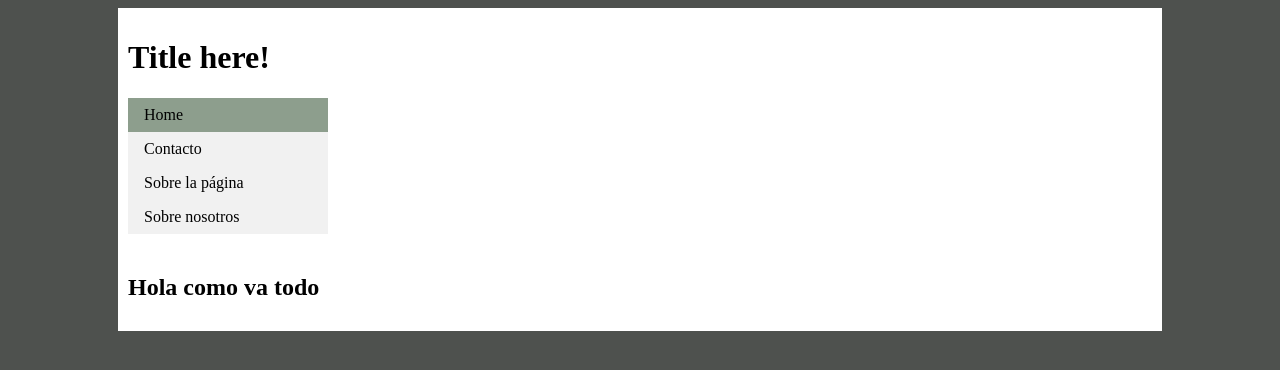
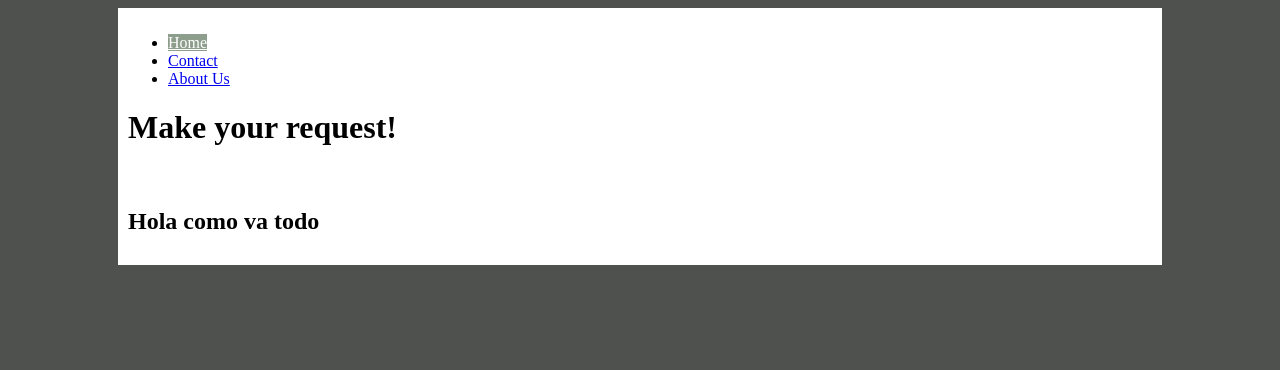
Before and after one commit to nisevi/unlu-paw, a PHP site: page / in a window 1280 px wide. Shown: the top 370 px of the page. Run offline with PHP 8.4, Linux system fonts and the light colour scheme; data comes from the database, SQL or seed files in the repository.

Commit message:
About page was removed. Changed simple quotes by double quotes to standardize the syntaxis.

```diff
--- a/trabajos_practicos/tecnologias_del_lado_del_servidor/app_tp2/config.php
+++ b/trabajos_practicos/tecnologias_del_lado_del_servidor/app_tp2/config.php
@@ -7,7 +7,7 @@ class Config
     public function __construct()
     {
         $this->document_root = __DIR__;
-        $this->database_engine = 'mysql';
+        $this->database_engine = "mysql";
     }
 
     public function getStaticPath($static_name)
--- a/trabajos_practicos/tecnologias_del_lado_del_servidor/app_tp2/controllers/about-us.php
+++ b/trabajos_practicos/tecnologias_del_lado_del_servidor/app_tp2/controllers/about-us.php
@@ -1,7 +1,7 @@
 <?php
 
-$title = 'About us';
+$title = "About us";
 $main_title = "Something about us!";
 $content = "";
 
-require 'views/about-us.view.php';
+require "views/about-us.view.php";
--- a/trabajos_practicos/tecnologias_del_lado_del_servidor/app_tp2/controllers/contact.php
+++ b/trabajos_practicos/tecnologias_del_lado_del_servidor/app_tp2/controllers/contact.php
@@ -1,7 +1,7 @@
 <?php
 
-$title = 'Contact page';
+$title = "Contact page";
 $main_title = "Contact with us!";
 $content = "";
 
-require 'views/contact.view.php';
+require "views/contact.view.php";
--- a/trabajos_practicos/tecnologias_del_lado_del_servidor/app_tp2/controllers/index.php
+++ b/trabajos_practicos/tecnologias_del_lado_del_servidor/app_tp2/controllers/index.php
@@ -1,6 +1,6 @@
 <?php
 
-$title = 'First page';
-$main_title = "Title here!";
+$title = "OSDE";
+$main_title = "Make your request!";
 
-require 'views/index.view.php';
+require "views/index.view.php";
--- a/trabajos_practicos/tecnologias_del_lado_del_servidor/app_tp2/core/Router.php
+++ b/trabajos_practicos/tecnologias_del_lado_del_servidor/app_tp2/core/Router.php
@@ -21,6 +21,6 @@ class Router
             return $this->routes[$url];
         }
 
-        throw new Exception("No Route defines to this URL: $url", 1);
+        throw new Exception("No route defined for this URL: $url", 1);
     }
 }
--- a/trabajos_practicos/tecnologias_del_lado_del_servidor/app_tp2/index.php
+++ b/trabajos_practicos/tecnologias_del_lado_del_servidor/app_tp2/index.php
@@ -1,7 +1,7 @@
 <?php
 
-require 'core/bootstrap.php';
-require 'routes.php';
+require "core/bootstrap.php";
+require "routes.php";
 
 $url = $app->request->getUrl();
 require $app->router->direct($url);
--- a/trabajos_practicos/tecnologias_del_lado_del_servidor/app_tp2/views/about.view.php
+++ /dev/null
@@ -1,3 +0,0 @@
-<?php
-
-require "base.view.php";
--- a/trabajos_practicos/tecnologias_del_lado_del_servidor/app_tp2/views/base.view.php
+++ b/trabajos_practicos/tecnologias_del_lado_del_servidor/app_tp2/views/base.view.php
@@ -3,10 +3,10 @@
     <head>
         <title><?= $title ?></title>
         <meta charset="utf-8" />
-    <link href="<?= statics('main.css') ?>" rel="stylesheet" type="text/css">
+        <link href="<?= statics("main.css") ?>" rel="stylesheet" type="text/css">
     </head>
     <body>
-    <?php require 'nav.view.php' ?>
+        <?php require "nav.view.php" ?>
         <h1><?= $main_title ?></h1>
         <?= $content ?>
     </body>
--- a/trabajos_practicos/tecnologias_del_lado_del_servidor/app_tp2/views/header.view.php
+++ b/trabajos_practicos/tecnologias_del_lado_del_servidor/app_tp2/views/header.view.php
@@ -1,4 +1,4 @@
 <header>
+    <?php require "nav.view.php" ?>
     <h1><?= $main_title ?></h1>
-    <?php require 'nav.view.php' ?>
 </header>
--- a/trabajos_practicos/tecnologias_del_lado_del_servidor/app_tp2/views/index.view.php
+++ b/trabajos_practicos/tecnologias_del_lado_del_servidor/app_tp2/views/index.view.php
@@ -3,10 +3,10 @@
     <head>
         <title><?= $title ?></title>
         <meta charset="utf-8" />
-    <link href="<?= statics('main.css') ?>" rel="stylesheet" type="text/css">
+        <link href="<?= statics("main.css") ?>" rel="stylesheet" type="text/css">
     </head>
     <body>
-    <?php require 'header.view.php' ?>
-    <?php require 'index.content.view.php' ?>
+        <?php require "header.view.php" ?>
+        <?php require "index.content.view.php" ?>
     </body>
 </html>
--- a/trabajos_practicos/tecnologias_del_lado_del_servidor/app_tp2/views/nav.view.php
+++ b/trabajos_practicos/tecnologias_del_lado_del_servidor/app_tp2/views/nav.view.php
@@ -1,8 +1,7 @@
 <nav class="main-nav">
-    <ol>
-        <li><a class="<?= setActive('/') ?>" href="/">Home</a></li>
-        <li><a class="<?= setActive('/contact') ?>" href="/contact">Contacto</a></li>
-        <li><a class="<?= setActive('/about') ?>" href="/about">Sobre la página</a></li>
-        <li><a class="<?= setActive('/about/us') ?>" href="/about/us">Sobre nosotros</a></li>
-    </ol>
+    <ul>
+        <li><a class="<?= setActive("/") ?>" href="/">Home</a></li>
+        <li><a class="<?= setActive("/contact") ?>" href="/contact">Contact</a></li>
+        <li><a class="<?= setActive("/about/us") ?>" href="/about/us">About Us</a></li>
+    </ul>
 </nav>
```
Also changed, not shown: trabajos_practicos/tecnologias_del_lado_del_servidor/app_tp2/controllers/about.php (deleted, +0 -7 lines). Lines whose indentation alone changed are shown as unchanged.
